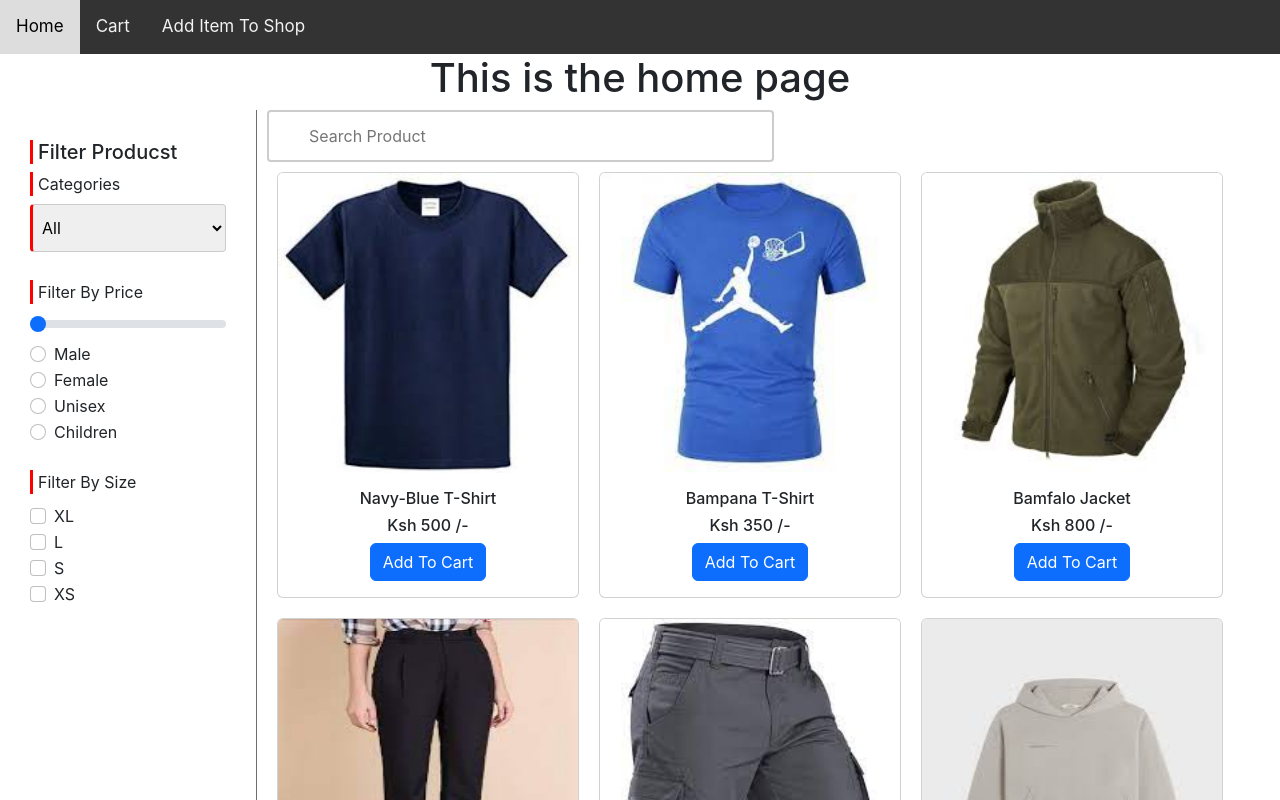
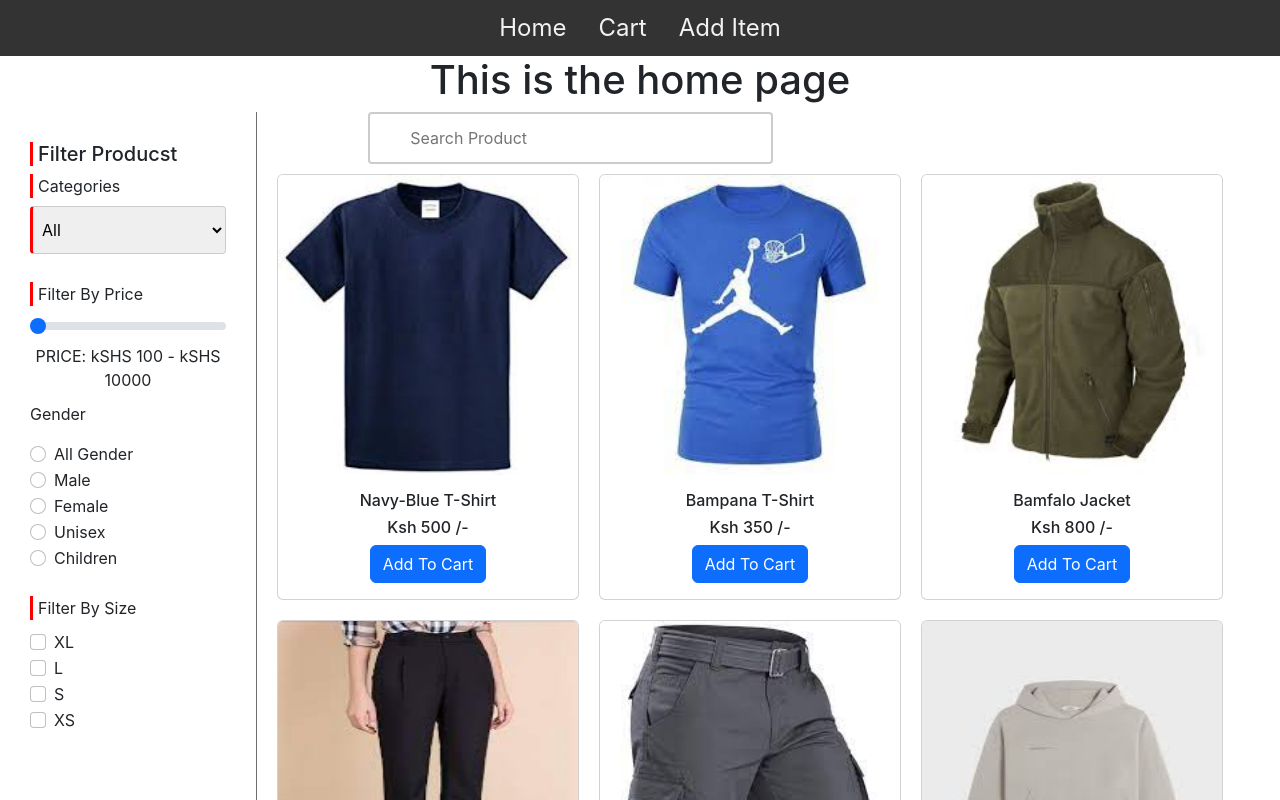
Before and after one commit to chibukasia/online-apparel, a React (Create React App) app: page / in a window 1280 px wide. Shown: the top 800 px of the page. Built offline with nearby package versions, Linux system fonts and the light colour scheme; data requests are answered from the project's data file.

Commit message:
added the filter and search products functionalities

```diff
--- a/src/App.css
+++ b/src/App.css
@@ -40,15 +40,18 @@
 /* Navigation bar */
 .topnav {
   background-color: #333;
+  padding: 10px 0px;
   overflow: hidden;
 }
 .topnav .link {
-  float: left;
+  /* float: left; */
+
+  text-align: center;
   color: #f2f2f2;
   text-align: center;
   padding: 14px 16px;
   text-decoration: none;
-  font-size: 17px;
+  font-size: 24px;
 }
 .topnav .link:hover {
   background-color: #ddd;
@@ -83,7 +86,7 @@ h3, h4, h5{
 
 /* Search bar */
 .search {
-  width: 100%;
+  width: 80%;
   margin: 0px auto;
 }
 .search-bar input{
@@ -123,14 +126,17 @@ select {
 .radio-button input[type="radio"]{
   float: left;
 }
-.radio-button label{
-  float: left;
-}
+/* .radio-button label{
+  margin-top: 10px;
+} */
 .price-filter label{
   margin-top: 20px;
   float: left;
   padding-left: 5px;
   border-left: 3px solid red;
+}
+.gender-filter{
+  margin-top: 10px;
 }
 .product-filter {
   padding-left: 5px;
@@ -146,6 +152,9 @@ select {
 /* product crad */
 .card-img-top{
   cursor: pointer;
+  width: 300px;
+  height: 300px;
+  display: block;
 }
 
 /* profuct form */
@@ -220,6 +229,11 @@ tr {
   width: 100%;
   height: 2.5rem;
 }
+.product-title {
+  background-color: #ddd;
+  height: 3rem;
+  margin: 50px auto;
+}
 .product-item{
   /* background-color: #04AA6D; */
   width: 60%;
@@ -264,4 +278,14 @@ tr {
     width: 100%;
     height: 400px;
   }
+  .search-bar input {
+    width: 100%;
+  }
+  .card {
+    width: 100%;
+  }
+  .card-img-top{
+    width: 100%;
+    height: 300px;
+  }
 }
--- a/src/Components/Collections.js
+++ b/src/Components/Collections.js
@@ -1,29 +1,36 @@
 import React, { useEffect } from "react";
 import Item from "./Item";
 
-function Collections ({apparels, setApparels}){
+function Collections({ apparels, setApparels, search, category, price, gender}) {
+  //fetch apparels
 
-    //fetch apparels
+  useEffect(() => {
+    fetch("http://localhost:3000/apparells")
+      .then((res) => res.json())
+      .then((data) => {
+        setApparels(data);
+        //console.log(data)
+      });
+  }, []);
+  const searchList = apparels
+    .filter((apparel) =>
+      apparel.apparel_name.toLowerCase().includes(search.toLowerCase())
+    )
+    .filter((apparel) => {
+      if (category === "All") return true;
+      return apparel.category === category;
+    })
+    .filter(apparel=>apparel.price <= price)
+    .filter(apparel=>{
+        if (gender === 'all') return true
+        return apparel.gender === gender;
+    })
+  const apparaelsList = searchList.map((apparel) => {
+    //console.log(apparel.image)
+    return <Item key={apparel.id} apparel={apparel} />;
+  });
 
-    useEffect (()=>{
-        fetch('http://localhost:3000/apparells')
-        .then(res=>res.json())
-        .then(data=>{
-            setApparels(data)
-            //console.log(data)
-        })
-    }, []);
-
-    const apparaelsList = apparels.map(apparel=>{
-        //console.log(apparel.image)
-        return <Item key={apparel.id} apparel={apparel}/>
-    })
-
-    return (
-        <div className='flex-container'>
-            {apparaelsList}
-        </div>
-    )
+  return <div className="flex-container">{apparaelsList}</div>;
 }
 
 export default Collections;
--- a/src/Components/Homepage.js
+++ b/src/Components/Homepage.js
@@ -7,18 +7,46 @@ import SideBar from "./SideBar";
 
 function Homepage() {
   const [apparels, setApparels] = useState([]);
+  const [search, setSearch] =useState('');
+  const [category, setCategory] = useState('All');
+  const [price, setPrice] = useState(10000);
+  const [gender, setGender] = useState('all');
+  const [size, setSize] = useState([]);
+
   return (
     <div>
       <h1>This is the home page</h1>
       <div className="main">
         <div className="side-bar">
-          <SideBar />
+          <SideBar
+            apparels={apparels}
+            setApparels={setApparels}
+            category={category}
+            setCategory={setCategory}
+            price={price}
+            setPrice={setPrice}
+            gender = {gender}
+            setGender={setGender}
+            size={size}
+            setSize={setSize}
+            />
         </div>
         <div className="main-content">
           <div className="search">
-            <SearchBar />
+            <SearchBar apparels={apparels}
+              setApparels={setApparels}
+              search={search}
+              setSearch={setSearch}
+              />
           </div>
-          <Collections apparels={apparels} setApparels={setApparels} />
+          <Collections
+            apparels={apparels}
+            setApparels={setApparels}
+            search={search}
+            category={category}
+            price={price}
+            gender={gender}
+            />
         </div>
       </div>
     </div>
--- a/src/Components/Item.js
+++ b/src/Components/Item.js
@@ -9,7 +9,7 @@ function Item ({apparel}){
     }
     return (
         <div className="card" style={{width: '8 em', margin:10+'px'}}>
-            <img src={apparel.image} className="card-img-top" style={{width: 300+'px', height:300+'px', display:'block'}} onClick={handleImgClick}/>
+            <img src={apparel.image} className="card-img-top" onClick={handleImgClick}/>
             <div className="card-body">
                 <h6 className="card-title">{apparel.apparel_name}</h6>
                 <h6 className="card-title">Ksh {apparel.price} /-</h6>
--- a/src/Components/NavBar.js
+++ b/src/Components/NavBar.js
@@ -6,7 +6,7 @@ function NavBar(){
         <div className="topnav">
             <Link to="/" className="link">Home</Link>
             <Link to="/cartpage" className="link">Cart</Link>
-            <Link to="/additem" className="link">Add Item To Shop</Link>
+            <Link to="/additem" className="link">Add Item</Link>
         </div>
     )
 }
--- a/src/Components/ProductItem.js
+++ b/src/Components/ProductItem.js
@@ -3,6 +3,9 @@ import React from "react";
 function ProductItem (){
     return (
         <div className="product-item">
+            <div className="product-title">
+                <h2>Product Title</h2>
+            </div>
             <div className="card-item">
                 <div className="image">
                     <img
--- a/src/Components/SideBar.js
+++ b/src/Components/SideBar.js
@@ -1,45 +1,100 @@
-import React from "react";
+import React, { useState } from "react";
 
-function SideBar() {
+function SideBar({apparels, setApparels, setCategory, price, setPrice, setGender, size, setSize}) {
+
+  const [isChecked, setIsChecked] = useState(false);
+
+  // filter products by category
+  function handleCategory(e){
+    setCategory(e.target.value);
+  }
+
+  // filter products by price
+  function handlePriceRange (e){
+    setPrice(e.target.value);
+  }
+
+  //filter by radio buttons
+  function handleRadioSelection(e){
+    setGender(e.target.value);
+  }
+
+  // filter products using checkboxes
+  function handleCheckboxClick(){
+    setIsChecked(isChecked=>!isChecked);
+  }
+
+  function handleCheckbox(e){
+    if(isChecked){
+        setSize([...size, e.target.value])
+    }else{
+        const newSizes = size.filter(item=> item !== e.target.value)
+        setSize(newSizes)
+    }
+  }
+
+  //onsole.log(size)
+
+  //map the categories available
+  let categoryNames = [];
+  const availableCategories = apparels.forEach(apparel=>{
+    categoryNames.push(apparel.category);
+    return categoryNames;
+  })
+
+  //filter category names to remove duplicates
+  const filteredCategories = [...new Set(categoryNames)];
+  //console.log(filteredCategories)
+
+  //set dynamic options for the select input of categories
+  const optionList = filteredCategories.map(item=>{
+      return <option key={item} value={item}>{item}</option>
+  })
   return (
     <div className="left-sidebar">
       <h5 className="product-filter">Filter Producst</h5>
       <div className="select-options">
         <label htmlFor="category" className="product-filter">Categories</label><br/>
-        <select name="category" id="category" className="product-filter">
+        <select name="category" id="category" className="product-filter" onChange={handleCategory}>
           <option value={"All"}>All</option>
-          <option value={"T-Shirt"}>T-Shirt</option>
-          <option value={"Shirt"}>Shirts</option>
-          <option value={"Jacket"}>Jackets</option>
-          <option value={"Hoods"}>Hoods</option>
+          {optionList}
         </select>
       </div>
       <div className="price-filter">
         <label htmlFor="customRange1" className="form-label">Filter By Price</label>
-        <input type="range" className="form-range" id="customRange1" min="100" max="5000" onChange={(e)=>console.log(e.target.value)}></input>
+        <input type="range" className="form-range" id="customRange1" min="100" max="5000" onChange={handlePriceRange} ></input>
+        <span>PRICE: kSHS 100 - kSHS {price}</span>
       </div>
 
-      <div className="radio-button">
+      <div className="radio-button" id="gender">
+        {/* <label htmlFor="gender" className="form-label">Filter By Gender</label><br/> */}
+        <p className="gender-filter">Gender</p>
         <div className="form-check">
-            <input className="form-check-input" type="radio" name="male" id="male"/>
-            <label className="form-check-label" htmlFor="female">
+            <input className="form-check-input" type="radio" name="gender" id="all" value="all" onChange={handleRadioSelection}/>
+            <label className="form-check-label" htmlFor="all">
+                All Gender
+            </label>
+        </div>
+        <div className="form-check">
+            <input className="form-check-input" type="radio" name="gender" id="male" value="male" onChange={handleRadioSelection}/>
+            <label className="form-check-label" htmlFor="male">
                 Male
             </label>
-            </div>
+        </div>
         <div className="form-check">
-            <input className="form-check-input" type="radio" name="female" id="female" />
+            <input className="form-check-input" type="radio" name="gender" id="female" value="female" onChange={handleRadioSelection}/>
             <label className="form-check-label" htmlFor="female">
                 Female
             </label>
         </div>
         <div className="form-check">
-            <input className="form-check-input" type="radio" name="unisex" id="unisex"/>
+            <input className="form-check-input" type="radio" name="gender" id="unisex" value="unisex" onChange={handleRadioSelection}/>
             <label className="form-check-label" htmlFor="unisex">
                 Unisex
             </label>
             </div>
         <div className="form-check">
-            <input className="form-check-input" type="radio" name="children" id="children" />
+            <input className="form-check-input" type="radio" name="gender" id="children" value="children" onChange={handleRadioSelection}/>
             <label className="form-check-label" htmlFor="children">
                 Children
             </label>
@@ -49,25 +104,25 @@ function SideBar() {
         <label htmlFor="size" className="product-filter">Filter By Size</label><br/>
         <div className="checked-input" id="size">
             <div className="form-check">
-                <input className="form-check-input" type="checkbox" value="extraLarge" id="xlarge"/>
+                <input className="form-check-input" type="checkbox" value="XL" id="xlarge" onChange={handleCheckbox} onClick={handleCheckboxClick}/>
                 <label className="form-check-label" htmlFor="xlarge">
                     XL
                 </label>
             </div>
             <div className="form-check">
-                <input className="form-check-input" type="checkbox" value="large" id="large"/>
+                <input className="form-check-input" type="checkbox" value="L" id="large" onChange={handleCheckbox} onClick={handleCheckboxClick}/>
                 <label className="form-check-label" htmlFor="large">
                     L
                 </label>
             </div>
             <div className="form-check">
-                <input className="form-check-input" type="checkbox" value="small" id="small"/>
+                <input className="form-check-input" type="checkbox" value="S" id="small" onChange={handleCheckbox} onClick={handleCheckboxClick}/>
                 <label className="form-check-label" htmlFor="small">
                     S
                 </label>
             </div>
             <div className="form-check">
-                <input className="form-check-input" type="checkbox" value="xsmall" id="xsmall"/>
+                <input className="form-check-input" type="checkbox" value="XS" id="xsmall" onChange={handleCheckbox} onClick={handleCheckboxClick}/>
                 <label className="form-check-label" htmlFor="xsmall">
                     XS
                 </label>
```
Also changed, not shown: db.json (+1 -1 lines), src/Components/SearchBar.js (+8 -2 lines).
